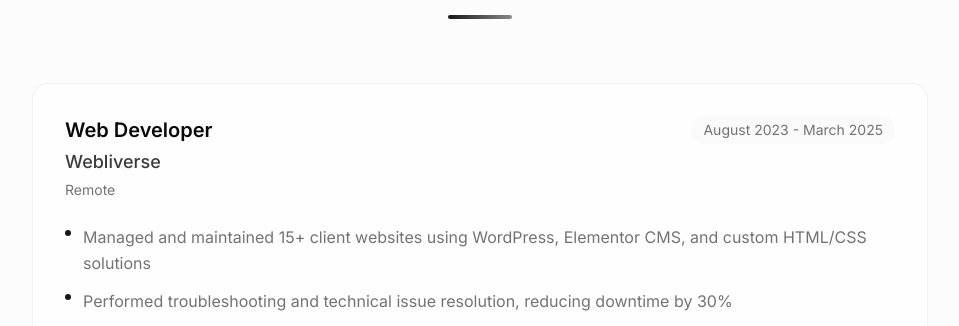
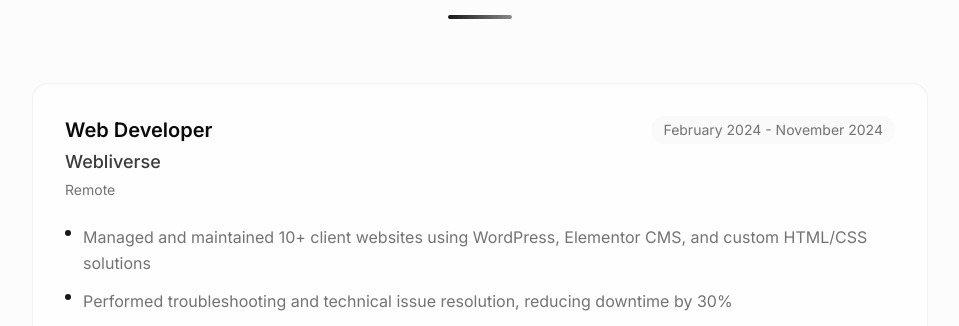
Before and after one commit to Taki7980/NirjharSarkarOGportfolio, a Next.js app: page / in a window 1280 px wide. Shown: the part 2309-2635 px from the top of the page, without its empty margins (160-1119 px from the left). Built offline with nearby package versions, Linux system fonts and the light colour scheme.

Commit message:
xp update

```diff
--- a/components/experience.tsx
+++ b/components/experience.tsx
@@ -4,9 +4,9 @@ export function Experience() {
       title: "Web Developer",
       company: "Webliverse",
       location: "Remote",
-      period: "August 2023 - March 2025",
+      period: "February 2024 - November 2024",
       achievements: [
-        "Managed and maintained 15+ client websites using WordPress, Elementor CMS, and custom HTML/CSS solutions",
+        "Managed and maintained 10+ client websites using WordPress, Elementor CMS, and custom HTML/CSS solutions",
         "Performed troubleshooting and technical issue resolution, reducing downtime by 30%",
         "Implemented website optimizations and performance improvements using caching strategies and code optimization",
       ],
```
